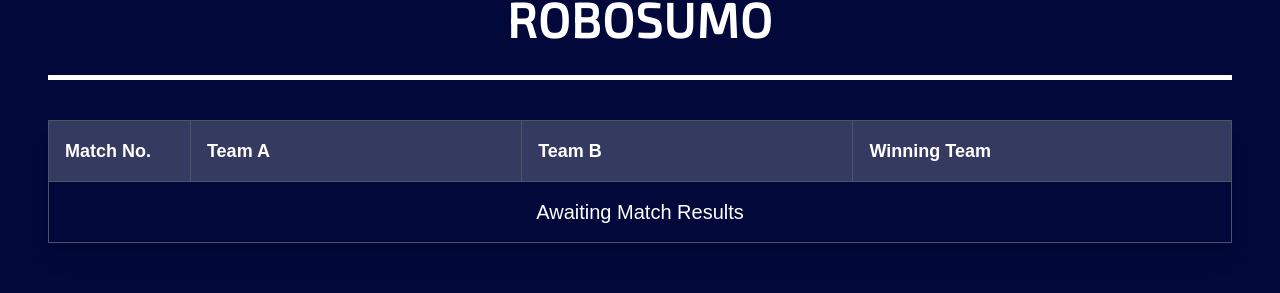
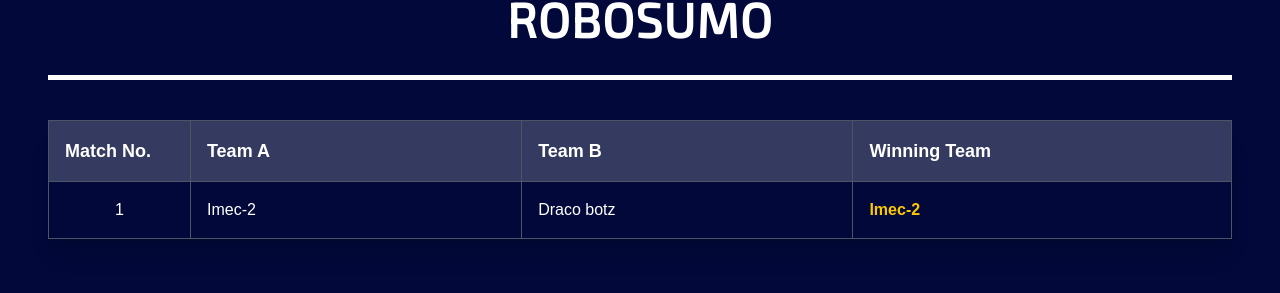
Before and after one commit to robotics-cbit/Robovanza26, a Next.js app: page /Leaderboard in a window 1280 px wide. Shown: the part 902-1195 px from the top of the page. Built offline with nearby package versions, Linux system fonts and the light colour scheme; a web font is replaced by a local one.

Commit message:
Live leaderboard

```diff
--- a/src/components/LiveMarquee.js
+++ b/src/components/LiveMarquee.js
@@ -3,8 +3,8 @@ import Link from "next/link";
 
 export default function EventTicker() {
     const items = [
-        // "Click here to check Live Match Updates",
-        "Hurry! On Spot Registration open till 11am",
+        "Click here to check Live Match Updates",
+        // "Hurry! On Spot Registration open till 11am",
     ];
 
     const repeated = Array(6).fill(items).flat();
@@ -13,8 +13,8 @@ export default function EventTicker() {
                 <div className="ticker">
                     <div className="track">
                         {repeated.map((text, i) => (
-                            // <span key={i} className="item"><Link href="/Leaderboard">{text}</Link></span> //for leaderboard
-                            <span key={i} className="item">{text}</span>
+                            <span key={i} className="item"><Link href="/Leaderboard">{text}</Link></span> //for leaderboard
+                            // <span key={i} className="item">{text}</span>
                         ))}
                     </div>
 
--- a/src/components/hero-section/Hero-section.js
+++ b/src/components/hero-section/Hero-section.js
@@ -54,7 +54,7 @@ export default function Hero(){
                     {/* <hr className="border-2 border-white"></hr> */}
                     <div className="flex font-Exo2 flex-row justify-between text-base sm:text-xl mt-3 mb-3 uppercase border-t-3 border-white p-5 pb-30">
                         <div className="sm:ml-14 max-sm:text-center border-r-3 border-white pr-3 transition-transform duration-200 ease-in-out hover:scale-105">
-                            <Link href='https://forms.gle/nyHcV1cd6skRVfBNA' target="_blank">Registration closed</Link>
+                            <Link href='https://forms.gle/nyHcV1cd6skRVfBNA' target="_blank">Registration Closed</Link>
                         </div>
                         <div className="sm:mr-14 max-sm:text-center border-l-3 border-white pl-3 transition-transform duration-200 ease-in-out hover:scale-105">
                             <Link href='#Events'>Explore Events</Link>
--- a/src/pages/Leaderboard.js
+++ b/src/pages/Leaderboard.js
@@ -90,7 +90,10 @@ export default function Home(){
                             </thead>
                             <tbody>
                                 <tr className="hover:bg-white/10 active:bg-white/15 transition-colors duration-200">
-                                    <td colSpan={4} className="border border-gray-600 p-1 sm:p-2 md:p-3 lg:p-4 text-[10px] sm:text-xs md:text-sm lg:text-xl text-center">Awaiting Match Results</td>
+                                    <td className="border border-gray-600 p-1 sm:p-2 md:p-3 lg:p-4 text-[10px] sm:text-xs md:text-sm lg:text-base text-center">1</td>
+                                    <td className="border border-gray-600 p-1 sm:p-2 md:p-3 lg:p-4 text-[10px] sm:text-xs md:text-sm lg:text-base truncate">Imec-2</td>
+                                    <td className="border border-gray-600 p-1 sm:p-2 md:p-3 lg:p-4 text-[10px] sm:text-xs md:text-sm lg:text-base truncate">Draco botz</td>
+                                    <td className="border border-gray-600 p-1 sm:p-2 md:p-3 lg:p-4 text-[10px] sm:text-xs md:text-sm lg:text-base font-bold text-yellow-400 truncate">Imec-2</td>
                                 </tr>
                                 {/* <tr className="hover:bg-white/10 active:bg-white/15 transition-colors duration-200">
                                     <td className="border border-gray-600 p-1 sm:p-2 md:p-3 lg:p-4 text-[10px] sm:text-xs md:text-sm lg:text-base text-center">1</td>
```
